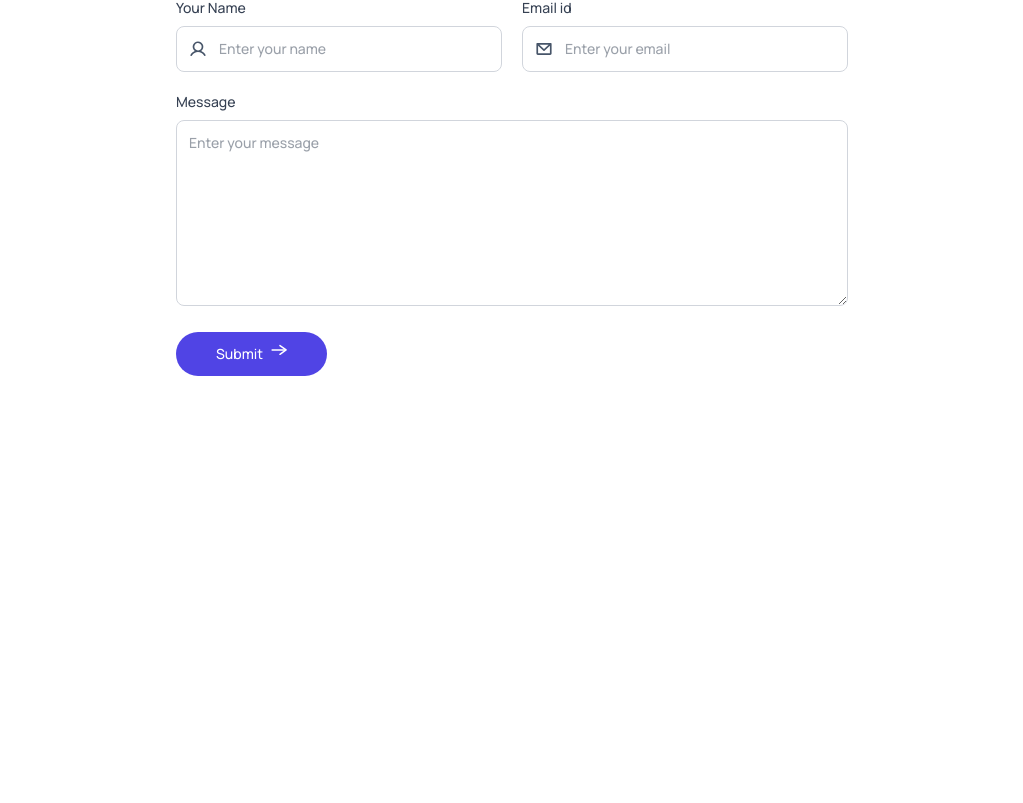
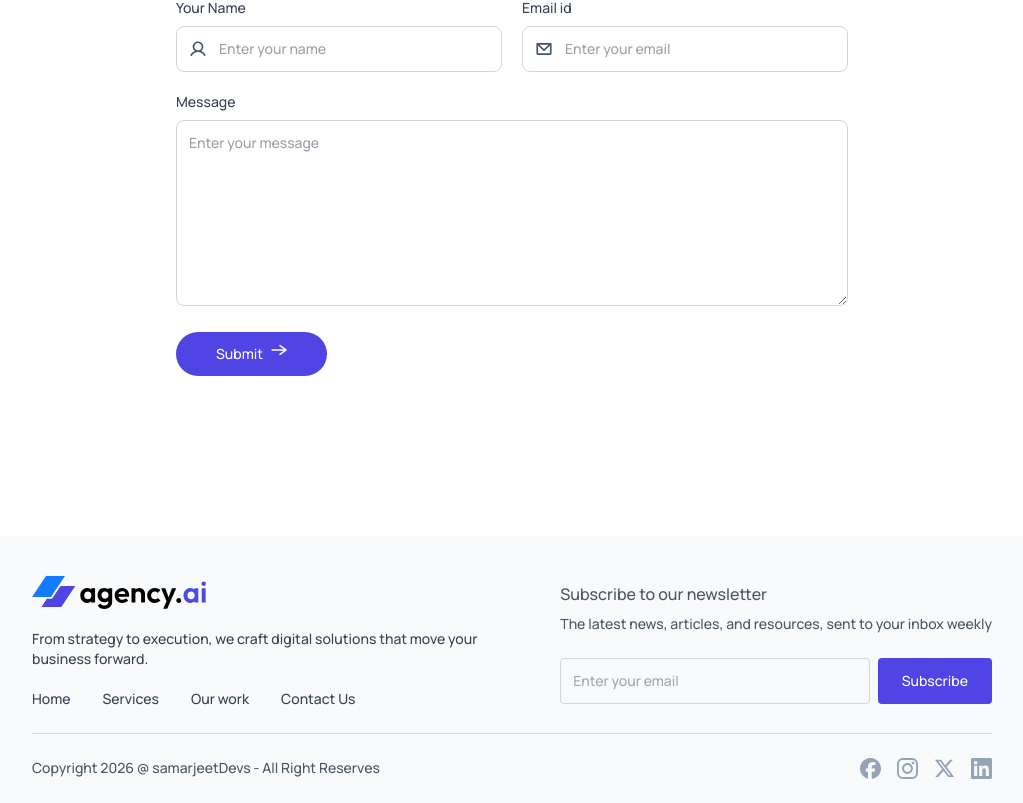
Before and after one commit to samarjeets10/Crafted-Web, a React (Vite) app in the folder Agency.AI/: page / in a window 1280 px wide. Shown: the part 3302-4105 px from the top of the page, without its empty margins (128-1151 px from the left). Before the commit the page ends 3678 px from the top, so only its background shows below. Built offline with nearby package versions, Linux system fonts and the light colour scheme.

Commit message:
feat: add Footer component to enhance site footer with navigation and subscription options.

```diff
--- a/Agency.AI/src/App.jsx
+++ b/Agency.AI/src/App.jsx
@@ -7,6 +7,7 @@
 import Teams from './components/Teams';
 import ContactUs from './components/ContactUs';
 import { Toaster } from 'react-hot-toast'
+import Footer from './components/Footer';
 
 function App() {
 
@@ -39,6 +40,7 @@
       <OurWork />
       <Teams />
       <ContactUs />
+      <Footer theme={theme} />
     </div>
   )
 }
--- a/Agency.AI/src/components/ContactUs.jsx
+++ b/Agency.AI/src/components/ContactUs.jsx
@@ -33,7 +33,7 @@
     }
 
   return (
-    <div id='contac-us' className='flex flex-col items-center gap-7 px-4 sm:px-12 lg:px-24 xl:px-40 pt-30 text-gray-700 dark:text-white'>
+    <div id='contact-us' className='flex flex-col items-center gap-7 px-4 sm:px-12 lg:px-24 xl:px-40 pt-30 text-gray-700 dark:text-white'>
         <Title title='Reach out to us' desc='From strategy to execution, we craft digital solutions that move your business forward.' />
 
         <form onSubmit={onSubmit} className='grid sm:grid-cols-2 gap-3 sm:gap-5 max-w-2xl w-full'>
--- /dev/null
+++ b/Agency.AI/src/components/Footer.jsx
@@ -0,0 +1,51 @@
+import React from 'react'
+import assets from '../assets/assets'
+
+function Footer({ theme }) {
+  return (
+    <div className='bg-slate-50 dark:bg-gray-900 pt-10 sm:pt-10 mt-20 sm:mt-40 px-4 sm:px-10 lg:px-24 xl:px-40'>
+
+        <div className='flex justify-between lg:items-center mx-lg:flex-col gap-10'>
+            <div className='space-y-5 text-sm text-gray-700 dark:text-gray-400'>
+                <img className='w-32 sm:w-44' src={theme === 'dark' ? assets.logo_dark : assets.logo} alt="" />
+                <p className='max-w-md'>From strategy to execution, we craft digital solutions that move your business forward.</p>
+
+                <ul className='flex gap-8'>
+                    <li><a className='hover:text-primary' href="#hero">Home</a></li>
+                    <li><a className='hover:text-primary' href="#services">Services</a></li>
+                    <li><a className='hover:text-primary' href="#our-work">Our work</a></li>
+                    <li><a className='hover:text-primary' href="#contact-us">Contact Us</a></li>
+                </ul>
+            </div>
+
+            <div className='text-gray-600 dark:text-gray-400'>
+                <h3 className='font-semibold'>Subscribe to our newsletter</h3>
+                <p className='text-sm mt-2 mb-6'>The latest news, articles, and resources, sent to your inbox weekly</p>
+
+                <div className='flex gap-2 text-sm'>
+                    <input type="email" placeholder='Enter your email'
+                    className='w-full p-3 text-sm outline-none rounded dark:text-gray-200 bg-transparent border border-gray-300 dark:border-gray-500'
+                    />
+                    <button className='bg-primary text-white rounded px-6'>Subscribe</button>
+                </div>
+            </div>
+        </div>
+
+        <hr className='border-gray-300 dark:border-gray-600 my-6' />
+
+        <div className='pb-6 text-sm text-gray-600 flex justify-center sm:justify-between gap-4 flex-wrap'>
+            <p>Copyright 2026 @ samarjeetDevs - All Right Reserves</p>
+
+            <div className='flex items-center justify-between gap-4'>
+                <img src={assets.facebook_icon} alt="" />
+                <img src={assets.instagram_icon} alt="" />
+                <img src={assets.twitter_icon} alt="" />
+                <img src={assets.linkedin_icon} alt="" />
+            </div>
+        </div>
+
+    </div>
+  )
+}
+
+export default Footer
```
